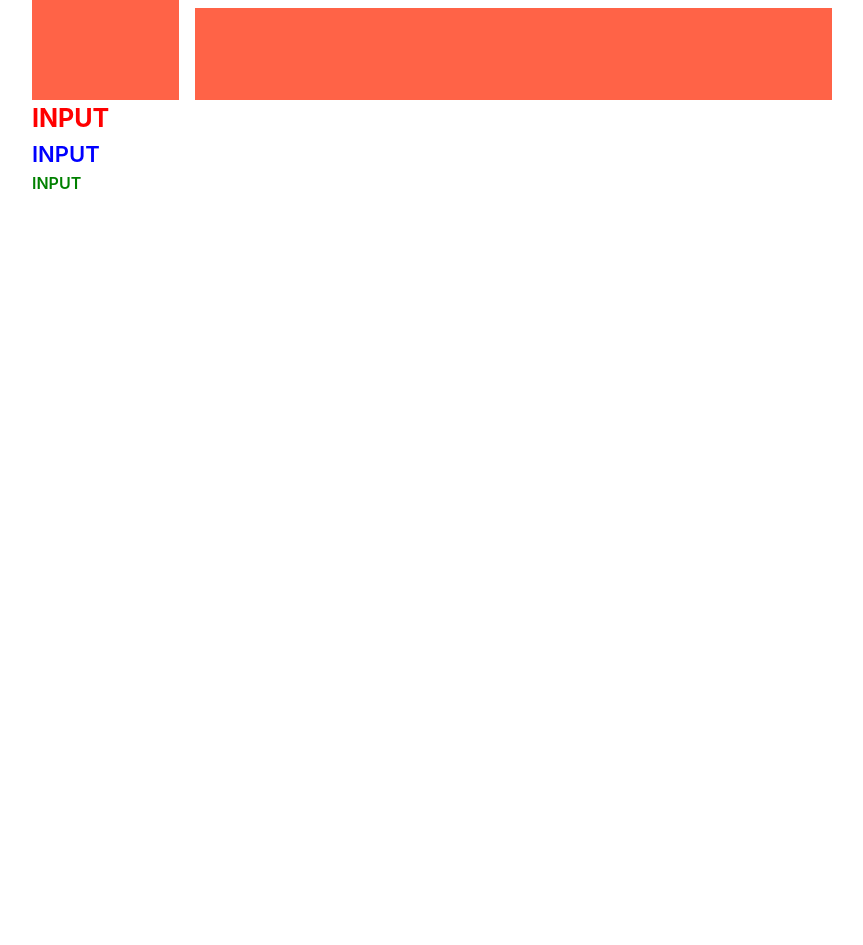
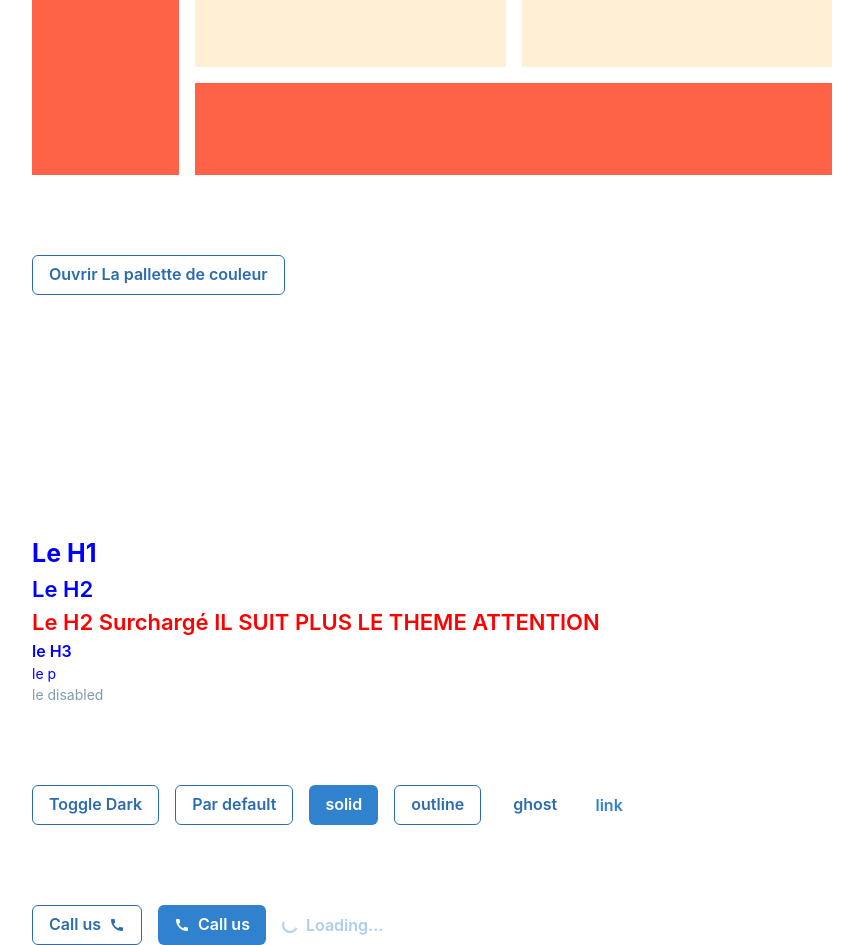
Before and after one commit to MikeCodeur/react-ts-template, a React (Create React App) app: page / in a window 1280 px wide. Shown: the part 220-1165 px from the top of the page, without its empty margins (208-1071 px from the left). Before the commit the page ends 800 px from the top, so only its background shows below. Built offline with nearby package versions, Linux system fonts and the light colour scheme.

Commit message:
Theme configuration

```diff
--- a/package.json
+++ b/package.json
@@ -13,11 +13,14 @@
     "@types/jest": "^26.0.15",
     "@types/node": "^12.0.0",
     "@types/react": "^17.0.0",
+    "@types/react-color": "^3.0.5",
     "@types/react-dom": "^17.0.0",
     "framer-motion": "^4",
     "react": "^17.0.2",
+    "react-color": "^2.19.3",
     "react-dom": "^17.0.2",
     "react-error-boundary": "^3.1.3",
+    "react-icons": "^4.2.0",
     "react-router-dom": "^5.3.0",
     "react-scripts": "4.0.3",
     "typescript": "^4.1.2",
--- a/src/App.tsx
+++ b/src/App.tsx
@@ -1,18 +1,32 @@
 import React from 'react'
+import { ThemeDefaultProps } from './commons/constantes';
 import {BrowserRouter as Router} from 'react-router-dom'
 import {ErrorBoundary} from 'react-error-boundary'
 import ErrorFallback from './components/ErrorFallback'
 import { RouterPages } from './pages';
-import { ChakraProvider } from "@chakra-ui/react"
-import { Theme } from './styles';
-import { extendTheme } from "@chakra-ui/react"
+import { useThemeStore } from './commons/store';
+import {
+  ChakraProvider,
+  extendTheme,
+  withDefaultProps,
+} from "@chakra-ui/react"
 
-const theme = extendTheme({ Theme })
-// 3. Pass the `theme` prop to the `ChakraProvider`
+
+
+
+
+
 function App() {
+  // Je simule un theme chargé en BDD
+  const { theme } = useThemeStore();
+  const customTheme = extendTheme(
+    withDefaultProps({
+      defaultProps:theme,
+    }),
+  )
   return (
     <Router>
-      <ChakraProvider theme={theme}>
+      <ChakraProvider theme={customTheme}  >
         <ErrorBoundary FallbackComponent={ErrorFallback}>
           <RouterPages/>
         </ErrorBoundary>
--- /dev/null
+++ b/src/commons/constantes.ts
@@ -0,0 +1,6 @@
+// A stocker en BDD plus tard
+export const ThemeDefaultProps = {
+    variant: "outline",
+    size: "md",
+    colorScheme: "blue",
+}
--- /dev/null
+++ b/src/commons/store/index.ts
@@ -0,0 +1,2 @@
+export * from './authStore';
+export * from './themeStore';
--- /dev/null
+++ b/src/commons/store/themeStore.tsx
@@ -0,0 +1,28 @@
+
+import create from 'zustand';
+import { devtools } from 'zustand/middleware';
+import { ThemeDefaultProps } from '../../commons/constantes';
+
+type State = {
+  theme:{
+    variant: string;
+    size: string;
+    colorScheme: string;
+  };
+  color: string;
+  updateThemeStore: (state: Partial<State>) => void;
+  resetThemeStore: (state: Partial<State>) => void;
+};
+
+const initialStates = {
+    theme: ThemeDefaultProps,
+    color:"#3182ce",
+};
+
+const store = (set: any) => ({
+  ...initialStates,
+  updateThemeStore: (state: Partial<State>) => set(state),
+  resetThemeStore: (state: Partial<State>) => set({ ...initialStates, ...state }),
+});
+
+export const useThemeStore = create<State>(devtools<State>(store, 'Theme'));
--- /dev/null
+++ b/src/components/ui/Stack.tsx
@@ -0,0 +1,14 @@
+import { Stack as ChakraStack } from "@chakra-ui/react"
+
+export const Stack = ({
+  ...rest
+}) => {
+
+  return(
+    <ChakraStack {...rest}>
+
+    </ChakraStack>
+  )
+
+}
+export default Stack;
--- a/src/components/ui/Text.tsx
+++ b/src/components/ui/Text.tsx
@@ -1,39 +1,41 @@
 import { Text as ChakraText } from "@chakra-ui/react"
-import { css } from '@emotion/react'
+import {useTheme, css } from '@emotion/react'
 import styled from '@emotion/styled';
-
+import { useThemeStore } from '../../commons/store';
 
 // Surcharge du Compo Text de Chakra avec @emotion
 const CustomText = styled(ChakraText)`
 ${props => {
+   const { theme } = useThemeStore();
     switch (props.variant) {
       case 'h1':
         return css`
           font-size: 25px;
           font-weight: 700;
-          color: red;
+          color: ${props?.colorScheme || theme?.colorScheme};
         `;
       case 'h2':
         return css`
           font-size: 22px;
           font-weight: 600;
-          color: blue;
+          color: ${props?.colorScheme || theme?.colorScheme};
         `;
       case 'h3':
         return css`
           font-size: 16px;
           font-weight: 600;
-          color: green;
+          color: ${props?.colorScheme || theme?.colorScheme};
         `;
       case 'disabled':
         return css`
           font-size: 14px;
-          color: #819cad;
+          color: ${props?.colorScheme || "#819cad"};
         `;
       case 'p':
       default:
         return css`
           font-size: 14px;
+          color: ${props?.colorScheme || theme?.colorScheme};
         `;
     }
   }}
@@ -44,7 +46,7 @@ export const Text = ({
 }) => {
 
   return(
-    <CustomText {...rest}>
+    <CustomText   {...rest}>
 
     </CustomText>
   )
--- a/src/components/ui/index.ts
+++ b/src/components/ui/index.ts
@@ -5,3 +5,4 @@ export * from './Text';
 export * from './Grid';
 export * from './GridItem';
 export * from './Container';
+export * from './Stack';
--- a/src/pages/Login.tsx
+++ b/src/pages/Login.tsx
@@ -1,11 +1,39 @@
 import * as React from 'react'
-import { useHistory } from 'react-router';
-import { useAuthStore } from '../commons/store/authStore';
-import {  Container,Grid, GridItem ,Text, Flex , Box , Button} from '../components/ui'
+import { MdCall } from "react-icons/md"
+import {
+    Container,
+    Grid,
+    GridItem,
+    Text,
+    Box,
+    Button,
+    Stack
+} from '../components/ui'
+import { BlockPicker } from 'react-color';
+import { useThemeStore } from '../commons/store';
+import { useColorMode } from '@chakra-ui/react';
+
+
+const wrapColorsChakra = {
+    "#3182CE":"blue",
+    "#E53E3E":"red",
+    "#38A169":"green",
+    "#D53F8C":"pink" ,
+};
+const wrapColorsPicker = {
+    "blue":"#3182CE",
+    "red":"#E53E3E",
+    "green":"#38A169",
+    "pink":"#D53F8C" ,
+};
 export const  Login = () => {
+    const { theme, updateThemeStore } = useThemeStore();
+    const { colorMode, toggleColorMode } = useColorMode();
+    const [editColors, setEditColors] = React.useState(false)
     return (
     <Container>
         <Box>
+            <Text variant="h1">Les grid inline</Text>
             <Grid templateColumns="repeat(5, 1fr)" gap={6}>
                 <Box w="100%" h="10" bg="blue.500" />
                 <Box w="100%" h="10" bg="blue.500" />
@@ -15,6 +43,7 @@ export const  Login = () => {
             </Grid>
         </Box>
         <Box mt={20}>
+            <Text variant="h1">Les grid Item</Text>
             <Grid
                 h="200px"
                 templateRows="repeat(2, 1fr)"
@@ -27,11 +56,69 @@ export const  Login = () => {
                 <GridItem colSpan={4} bg="tomato" />
             </Grid>
         </Box>
+        <Box height={200} mt={20}>
+            <Button onClick={()=> setEditColors(editColors ? false : true)}>
+                {editColors ? 'Fermer' : 'Ouvrir'} La pallette de couleur
+            </Button>
+            {editColors && <BlockPicker
+                colors={["#3182CE","#E53E3E", "#38A169", "#D53F8C"]}
+                //@ts-ignore
+                color={wrapColorsPicker[theme.colorScheme]}
+                onChangeComplete={(color)=> updateThemeStore({
+                    theme:{
+                    ...theme,
+                    //@ts-ignore
+                    colorScheme:wrapColorsChakra[color.hex.toUpperCase()],
+                    },
+                    color:color.hex,
+                })}
+
+            />
+            }
+        </Box>
+        <Box mt={20}>
+            <Text variant="h1" >Le H1</Text>
+            <Text variant="h2" >Le H2</Text>
+            <Text variant="h2" colorScheme="red"  >Le H2 Surchargé IL SUIT PLUS LE THEME ATTENTION</Text>
+            <Text variant="h3" >le H3</Text>
+            <Text variant="p" >le p</Text>
+            <Text variant="disabled" >le disabled</Text>
+        </Box>
+
+        <Stack direction="row" spacing={4} align="center" mt={20}>
+            <Button onClick={toggleColorMode}>
+                Toggle {colorMode === "light" ? "Dark" : "Light"}
+            </Button>
+            <Button>
+                Par default
+            </Button>
+            <Button  variant="solid">
+                solid
+            </Button>
+            <Button  variant="outline">
+                outline
+            </Button>
+            <Button  variant="ghost">
+                ghost
+            </Button>
+            <Button  variant="link">
+                link
+            </Button>
+        </Stack>
         <Box>
-            <Text variant="h1" >INPUT</Text>
-            <Text variant="h2" >INPUT</Text>
-            <Text variant="h3" >INPUT</Text>
         </Box>
+        <Stack direction="row" spacing={4} align="center" mt={20}>
+            <Button rightIcon={<MdCall />}>
+                Call us
+            </Button>
+            <Button leftIcon={<MdCall />} variant="solid">
+                Call us
+            </Button>
+            <Button isLoading loadingText="Loading..."  variant="link">
+                Submit
+            </Button>
+        </Stack>
+
     </Container>
 
 
--- a/src/styles/theme.ts
+++ b/src/styles/theme.ts
@@ -1,5 +1,5 @@
 // theme.js
-import { createBreakpoints } from "@chakra-ui/theme-tools"
+import { createBreakpoints } from "@chakra-ui/theme-tools";
 export default createBreakpoints({
   sm: "30em",
   md: "48em",
@@ -9,67 +9,5 @@ export default createBreakpoints({
 })
 // example theme object
 export const Theme =  {
-  colors: {
-    brand: {
-      900: "#1a365d",
-      800: "#153e75",
-      700: "#2a69ac",
-    },
-  },
-  fonts: {
-    body: "system-ui, sans-serif",
-    heading: "Georgia, serif",
-    mono: "Menlo, monospace",
-  },
-  fontSizes: {
-    xs: "0.75rem",
-    sm: "0.875rem",
-    md: "1rem",
-    lg: "1.125rem",
-    xl: "1.25rem",
-    "2xl": "1.5rem",
-    "3xl": "1.875rem",
-    "4xl": "2.25rem",
-    "5xl": "3rem",
-    "6xl": "3.75rem",
-    "7xl": "4.5rem",
-    "8xl": "6rem",
-    "9xl": "8rem",
-  },
-  fontWeights: {
-    hairline: 100,
-    thin: 200,
-    light: 300,
-    normal: 400,
-    medium: 500,
-    semibold: 600,
-    bold: 700,
-    extrabold: 800,
-    black: 900,
-  },
-  lineHeights: {
-    normal: "normal",
-    none: 1,
-    shorter: 1.25,
-    short: 1.375,
-    base: 1.5,
-    tall: 1.625,
-    taller: "2",
-    "3": ".75rem",
-    "4": "1rem",
-    "5": "1.25rem",
-    "6": "1.5rem",
-    "7": "1.75rem",
-    "8": "2rem",
-    "9": "2.25rem",
-    "10": "2.5rem",
-  },
-  letterSpacings: {
-    tighter: "-0.05em",
-    tight: "-0.025em",
-    normal: "0",
-    wide: "0.025em",
-    wider: "0.05em",
-    widest: "0.1em",
-  }
+
 }
```
Also changed, not shown: 1 other file (tests, documents, lock files or other folders).
